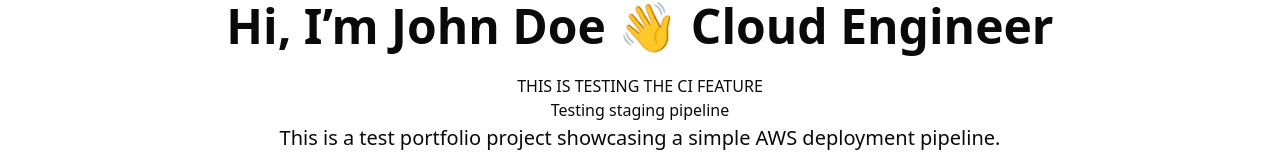
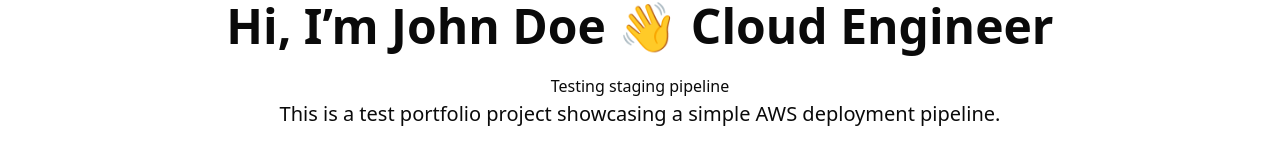
Before and after one commit to arionnagappen/amplify_hosting, a Next.js app in the folder portfolio/: page / in a window 1280 px wide. Shown: the part 225-389 px from the top of the page. Built offline with nearby package versions, Linux system fonts and the light colour scheme.

Commit message:
Removed second h1 tag

```diff
--- a/portfolio/src/app/page.tsx
+++ b/portfolio/src/app/page.tsx
@@ -64,7 +64,6 @@ export default function Portfolio() {
             <h1 className="text-4xl md:text-5xl font-bold mb-6 text-dark-blue">
               Hi, I&rsquo;m John Doe 👋 Cloud Engineer
             </h1>
-            <h1>THIS IS TESTING THE CI FEATURE</h1>
 
             <p>Testing staging pipeline</p>
             <p className="text-xl text-text-gray mb-8 max-w-3xl mx-auto leading-relaxed">
```
